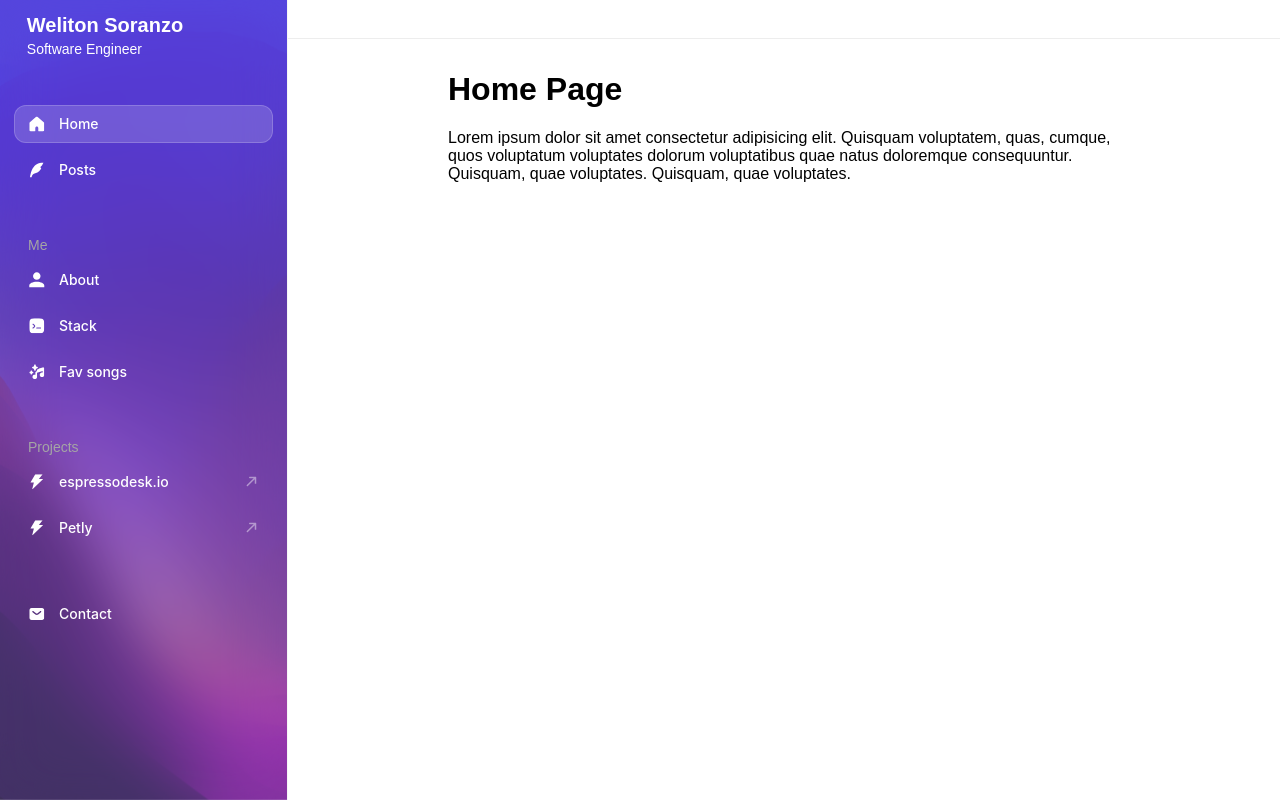
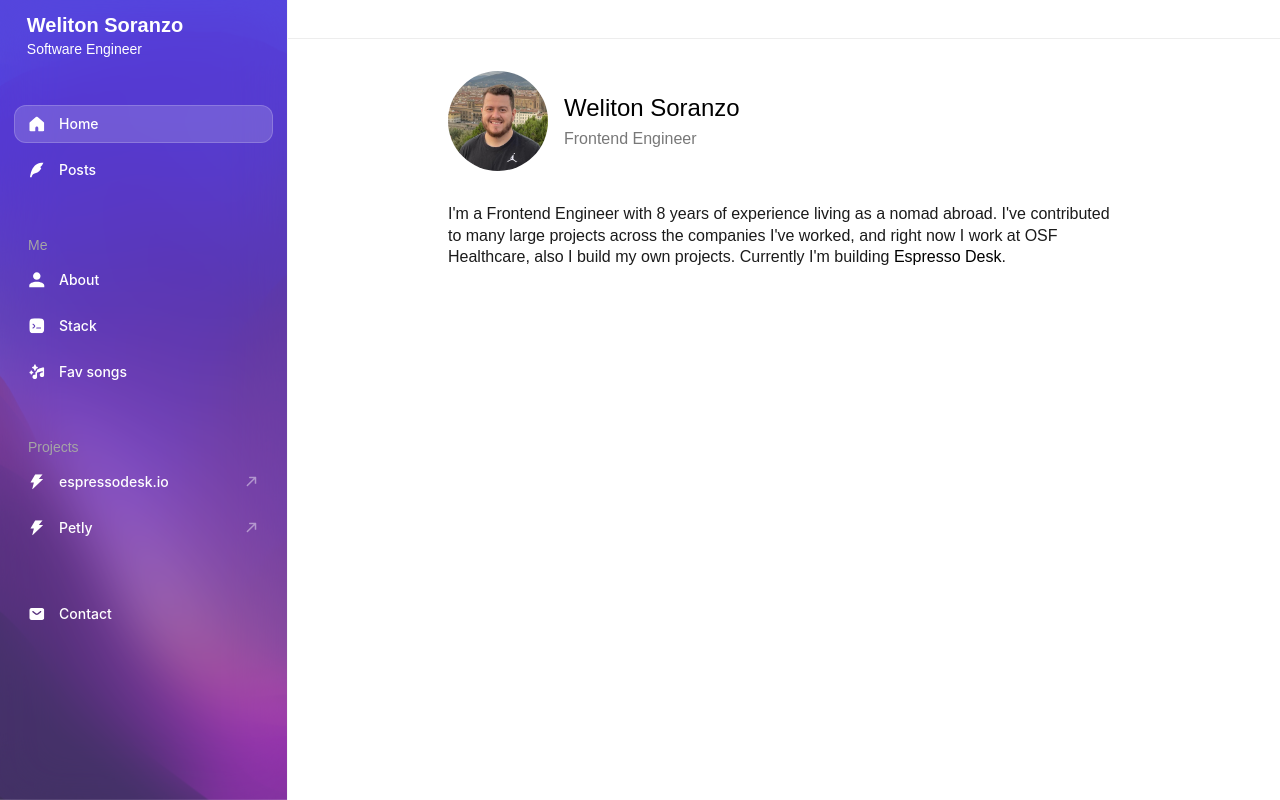
Before and after one commit to itsweliton/weliton.me, a Gatsby site: page / in a window 1280 px wide. Built offline with nearby package versions, Linux system fonts and the light colour scheme; Gatsby itself is replaced by a stand-in of ours; some packages are replaced by stand-ins of ours.

Commit message:
adding link and author intro

```diff
--- /dev/null
+++ b/src/components/Author.tsx
@@ -0,0 +1,22 @@
+import React from "react";
+import "../styles/author.scss";
+
+interface AuthorProps {
+  image: string;
+  name: string;
+  role: string;
+}
+
+const Author: React.FC<AuthorProps> = ({ image, name, role }) => {
+  return (
+    <div className="author">
+      <div className="image"></div>
+      <div className="content">
+        <h2 className="name">{name}</h2>
+        <p className="role">{role}</p>
+      </div>
+    </div>
+  );
+};
+
+export default Author;
--- a/src/pages/index.tsx
+++ b/src/pages/index.tsx
@@ -3,17 +3,26 @@ import type { HeadFC, PageProps } from "gatsby";
 import Layout from "../layouts/Layout";
 import Seo from "../components/Seo";
 import "../styles/index.scss";
+import Author from "../components/Author";
 
 const IndexPage: React.FC<PageProps> = () => {
   return (
     <Layout>
       <main className="main-content">
-        <h1>Home Page</h1>
-        <p>
-          Lorem ipsum dolor sit amet consectetur adipisicing elit. Quisquam
-          voluptatem, quas, cumque, quos voluptatum voluptates dolorum
-          voluptatibus quae natus doloremque consequuntur. Quisquam, quae
-          voluptates. Quisquam, quae voluptates.
+        <Author
+          image="https://source.unsplash.com/random/200x200"
+          name="Weliton Soranzo"
+          role="Frontend Engineer"
+        />
+        <p className="intro">
+          I'm a Frontend Engineer with 8 years of experience living as a nomad
+          abroad. I've contributed to many large projects across the companies
+          I've worked, and right now I work at OSF Healthcare, also I build my
+          own projects. Currently I'm building{" "}
+          <a className="link" href="https://www.espressodesk.io">
+            Espresso Desk
+          </a>
+          .
         </p>
       </main>
     </Layout>
--- /dev/null
+++ b/src/styles/author.scss
@@ -0,0 +1,30 @@
+@import "variables";
+
+.author {
+  margin-bottom: 2rem;
+  display: flex;
+  flex-direction: row;
+  align-items: center;
+  .image {
+    width: 100px;
+    height: 100px;
+    border-radius: 100%;
+    background-image: url(../images/profile.png);
+    background-size: cover;
+    background-position: center;
+  }
+  .content {
+    display: flex;
+    flex-direction: column;
+    margin-left: 1rem;
+    .name {
+      font-size: 1.5rem;
+      margin-bottom: 0.5rem;
+      font-weight: 500;
+    }
+    .role {
+      font-size: 1rem;
+      color: $subtext;
+    }
+  }
+}
--- a/src/styles/index.scss
+++ b/src/styles/index.scss
@@ -32,3 +32,36 @@ h2 {
     margin: 2rem auto;
   }
 }
+
+.intro {
+  line-height: 135%; /* 21.6px */
+  color: #1b1b1b;
+}
+
+.link {
+  color: #000; // Normal state color
+  text-decoration: none; // Removes underline
+  transition: color 0.3s ease, text-decoration 0.3s ease;
+  position: relative;
+  &:hover {
+    color: #5b3ac2;
+    text-decoration: none;
+  }
+  &::before {
+    content: "";
+    display: inline-block;
+    position: absolute;
+    bottom: 0;
+    width: 0;
+    height: 4px;
+    background: #5b3ac2;
+    transition: width 0.3s;
+    height: 10px;
+    background: hsl(258.9deg 53.97% 49.41% / 44%);
+  }
+
+  &:hover::before {
+    width: 100%;
+    transition: width 0.2s;
+  }
+}
--- a/src/styles/variables.scss
+++ b/src/styles/variables.scss
@@ -22,6 +22,7 @@ $border-color: #f6f6f6;
 $background-color: rgba(225, 225, 224, 0.2);
 $white: #fff;
 $background-item-active: rgba(248, 248, 248, 0.17);
+$subtext: #787878;
 
 $pd-xs: 0.75rem;
 $pd-s: 0.875rem;
```
Also changed, not shown: src/images/profile.png (added).
